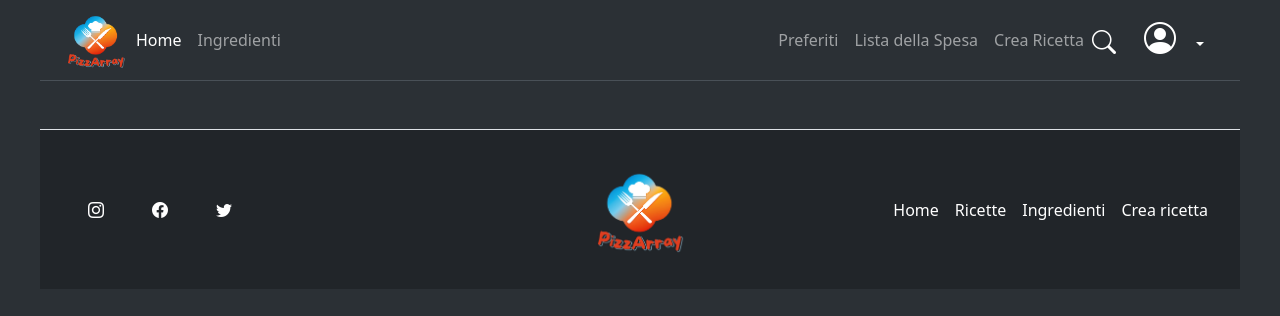
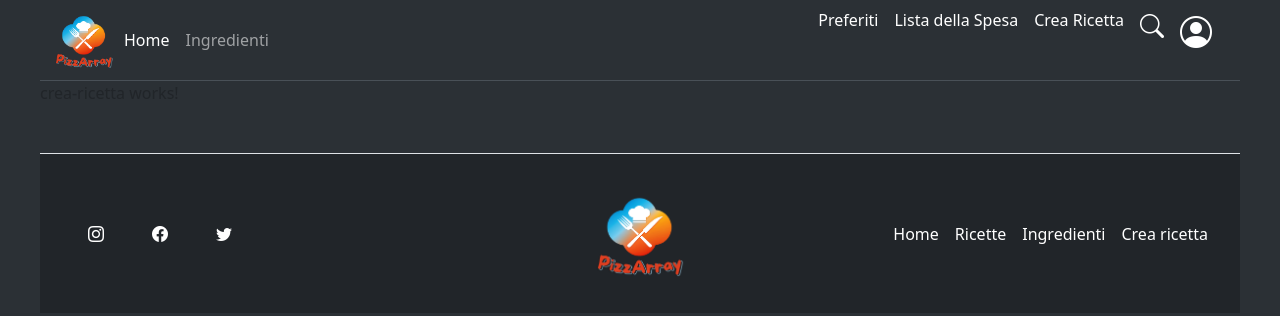
Before and after one commit to nicherri/Build-week-3, an Angular app in the folder PizzArray/: page /crea-ricetta in a window 1280 px wide. Before the commit this address led to /. Shown: the top 316 px of the page. Built offline with nearby package versions, Linux system fonts and the light colour scheme.

Commit message:
Aggiunta path crea-ricetta

```diff
--- a/PizzArray/src/app/app.module.ts
+++ b/PizzArray/src/app/app.module.ts
@@ -7,6 +7,7 @@ import { NgbModule } from '@ng-bootstrap/ng-bootstrap';
 import { NavbarComponent } from './main-components/navbar/navbar.component';
 import { FooterComponent } from './main-components/footer/footer.component';
 import { HomeComponent } from './home/home.component';
+import { CreaRicettaModule } from './crea-ricetta/crea-ricetta.module';
 
 @NgModule({
   declarations: [
@@ -17,7 +18,8 @@ import { HomeComponent } from './home/home.component';
   imports: [
     BrowserModule,
     AppRoutingModule,
-    NgbModule
+    NgbModule,
+    CreaRicettaModule
   ],
   providers: [],
   bootstrap: [AppComponent]
--- /dev/null
+++ b/PizzArray/src/app/crea-ricetta/crea-ricetta.component.html
@@ -0,0 +1 @@
+<p>crea-ricetta works!</p>
--- a/PizzArray/src/app/main-components/navbar/navbar.component.html
+++ b/PizzArray/src/app/main-components/navbar/navbar.component.html
@@ -1,18 +1,26 @@
-<nav class="navbar navbar-expand-lg bg-body-tertiary bg-dark border-bottom border-body" data-bs-theme="dark">
+<nav
+  class="navbar navbar-expand-lg bg-body-tertiary bg-dark border-bottom border-body"
+  data-bs-theme="dark"
+>
   <div class="container-fluid">
-    <div class="container-fluid flex-nowrap d-flex justify-content-between">
-      <div *ngIf="!showSearchForm || !isMobile" class="d-lg-flex justify-content-start align-self-center flex-grow-1">
-        <div class="d-flex">
+    <div>
       <a routerLink="" class="d-flex" id="styleLogo">
-            <img src="../../../assets/Img/Logo (2).png" alt="Logo">
+        <img src="../../../assets/Img/Logo (2).png" alt="Logo" />
       </a>
-          <button (click)="toggleShow()" class="navbar-toggler" type="button" data-bs-toggle="collapse" data-bs-target="#navbarSupportedContent" aria-controls="navbarSupportedContent" aria-expanded="false" aria-label="Toggle navigation">
+    </div>
+    <button
+      class="navbar-toggler"
+      type="button"
+      data-bs-toggle="collapse"
+      data-bs-target="#navbarSupportedContent"
+      aria-controls="navbarSupportedContent"
+      aria-expanded="false"
+      aria-label="Toggle navigation"
+    >
       <span class="navbar-toggler-icon"></span>
     </button>
-        </div>
-        <div class="collapse navbar-collapse" [ngClass]="{'show': show}" id="navbarSupportedContent">
-          <div class="d-lg-flex justify-content-between flex-grow-1">
-            <ul class="navbar-nav me-auto mb-2 mb-lg-0 justify-content-between">
+    <div class="collapse navbar-collapse show" id="navbarSupportedContent">
+      <ul class="navbar-nav me-auto mb-2 mb-lg-0">
         <li class="nav-item">
           <a class="nav-link active" routerLink="">Home</a>
         </li>
@@ -20,39 +28,40 @@
           <a class="nav-link" routerLink="" routerLinkActive="">Ingredienti</a>
         </li>
       </ul>
-            <ul class="d-lg-flex navbar-nav list-unstyled">
+      <ul class="text-white d-lg-flex list-unstyled">
         <li class="nav-item">
-                <a class="nav-link" routerLink="" routerLinkActive="">Preferiti</a>
+          <a class="nav-link me-3" routerLink="" routerLinkActive=""
+            >Preferiti</a
+          >
         </li>
+
         <li class="nav-item">
-                <a class="nav-link" routerLink="" routerLinkActive="">Lista della Spesa</a>
+          <a class="nav-link me-3" routerLink="" routerLinkActive=""
+            >Lista della Spesa</a
+          >
         </li>
+
         <li class="nav-item">
-                <a class="nav-link" routerLink="" routerLinkActive="">Crea Ricetta</a>
+          <a
+            class="nav-link me-3"
+            routerLink="/crea-ricetta"
+            routerLinkActive=""
+            >Crea Ricetta</a
+          >
+        </li>
+
+        <li class="nav-item">
+          <a class="nav-link me-3" routerLink="" routerLinkActive=""
+            ><i class="bi bi-search"></i
+          ></a>
+        </li>
+
+        <li class="nav-item me-3">
+          <a class="nav-link" routerLink="" routerLinkActive=""
+            ><i class="bi bi-person-circle"></i
+          ></a>
         </li>
       </ul>
     </div>
   </div>
-      </div>
-      <div class="d-flex align-items-start " id="iconComportamente">
-        <a *ngIf="!showSearchForm" class="nav-link text-white me-3 mt-3" href="#" (click)="toggleSearchForm()"><i class="bi bi-search"></i></a>
-        <div *ngIf="showSearchForm" id="searchExpanded" class="d-flex justify-content-between mt-3">
-          <form class="d-flex " id="searchForm" role="search">
-            <input class="form-control me-2" type="search" placeholder="Search" aria-label="Search">
-            <button class="btn btn-outline-success" type="submit">Search</button>
-          </form>
-          <a class="nav-link text-white mt-2 ms-3 me-3" href="#" (click)="toggleSearchForm()" id="returnButton"><i class="bi bi-arrow-return-left"></i></a>
-        </div>
-        <div *ngIf="!showSearchForm || !isMobile" class="dropdown-center">
-          <button class="btn btn-secondary dropdown-toggle bg-transparent border-0" type="button" data-bs-toggle="dropdown" aria-expanded="false">
-            <i class="bi bi-person-circle me-3"></i>
-          </button>
-          <ul class="dropdown-menu">
-            <li><a class="dropdown-item" routerLink="">Registrati</a></li>
-            <li><a class="dropdown-item" routerLink="">Accedi</a></li>
-          </ul>
-        </div>
-      </div>
-    </div>
-  </div>
 </nav>
```
Also changed, not shown: PizzArray/src/app/app-routing.module.ts (+4 -5 lines), PizzArray/src/app/crea-ricetta/crea-ricetta-routing.module.ts (added, +13 -0 lines), PizzArray/src/app/crea-ricetta/crea-ricetta.component.ts (added, +10 -0 lines), PizzArray/src/app/crea-ricetta/crea-ricetta.module.ts (added, +17 -0 lines), PizzArray/src/app/crea-ricetta/crea-ricetta.component.scss (added), 1 other file (tests, documents, lock files or other folders). Lines whose indentation alone changed are shown as unchanged.
